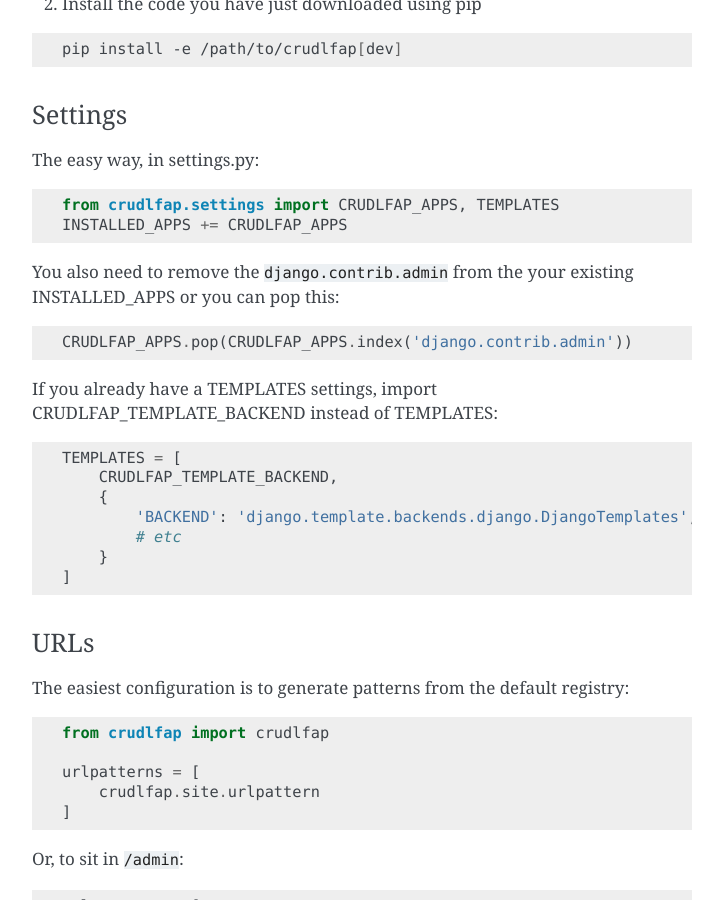
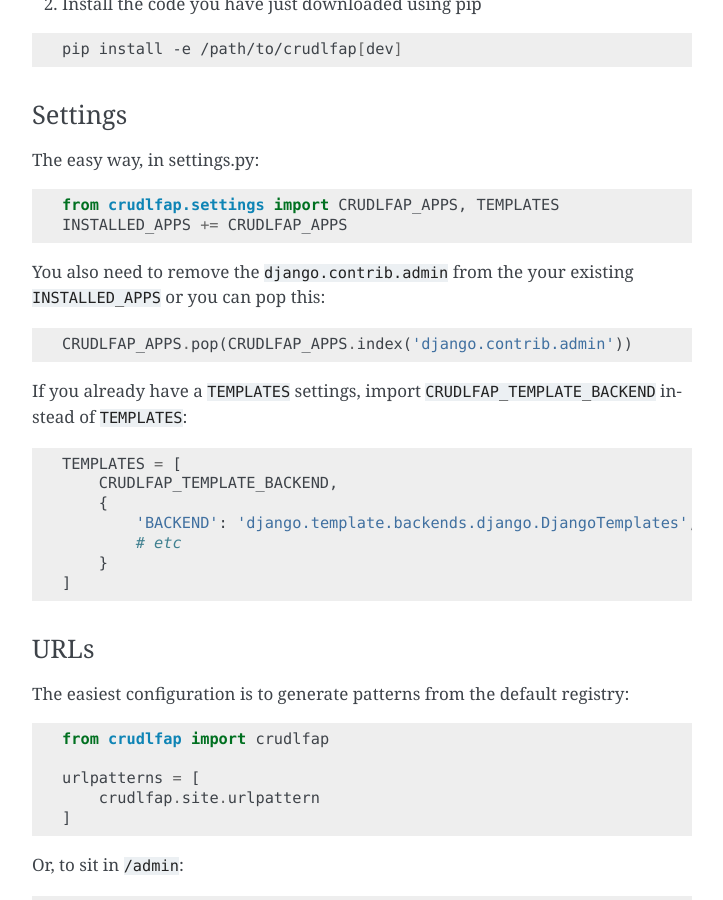
Before and after one commit to yourlabs/crudlfap, a Sphinx documentation site: the page built from docs/install.rst, in a window 1280 px wide and 900 px high, scrolled down 765 px. Shown: the whole window, without its empty margins (388-1111 px from the left). Built offline with Sphinx 7.4.7, drawn with Linux system fonts in a browser that asks for light colours.

```diff
--- a/docs/conf.py
+++ b/docs/conf.py
@@ -2,13 +2,10 @@
 import django
 import os
 
-os.environ.setdefault(
-    "DJANGO_SETTINGS_MODULE",
-    "crudlfap_example.settings"
-)
+os.environ.setdefault("DJANGO_SETTINGS_MODULE", "crudlfap_example.settings")
+os.environ.setdefault("DEBUG", "1")
 
 django.setup()
-
 
 # -*- coding: utf-8 -*-
 #
--- a/docs/install.rst
+++ b/docs/install.rst
@@ -52,13 +52,13 @@ The easy way, in settings.py::
     INSTALLED_APPS += CRUDLFAP_APPS
 
 
-You also need to remove the ``django.contrib.admin`` from the your existing INSTALLED_APPS or you can pop this::
+You also need to remove the ``django.contrib.admin`` from the your existing ``INSTALLED_APPS`` or you can pop this::
 
     CRUDLFAP_APPS.pop(CRUDLFAP_APPS.index('django.contrib.admin'))
 
 
-If you already have a TEMPLATES settings, import CRUDLFAP_TEMPLATE_BACKEND
-instead of TEMPLATES::
+If you already have a ``TEMPLATES`` settings, import ``CRUDLFAP_TEMPLATE_BACKEND``
+instead of ``TEMPLATES``::
 
     TEMPLATES = [
         CRUDLFAP_TEMPLATE_BACKEND,
```
